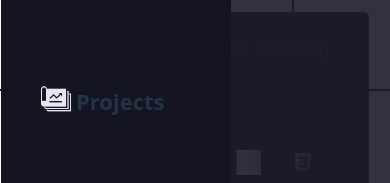
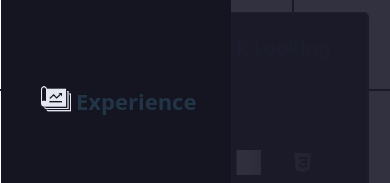
Before and after one commit to devangmalhotra/portfolio-website, a React (Vite) app: page / in a window 390 px wide. Both pictures are taken after a click on the element 44 px from the left and 44 px from the top of the page. Shown: the part 408-591 px from the top of the page. Built offline with nearby package versions, Linux system fonts and the light colour scheme; grey boxes are pictures that could not be loaded.

Commit message:
updated files

```diff
--- a/src/Components/MainContentContainerMobile/MainContentContainerMobile.jsx
+++ b/src/Components/MainContentContainerMobile/MainContentContainerMobile.jsx
@@ -56,10 +56,6 @@ function MainContentContainerMobile() {
         setNavBarOpen(!navBarOpen);
     }
 
-    const showNavBar = () => {
-
-    }
-
   return (
     <div id='main-content-container-mobile'>
         <div id='mobile-navbar-container'>
--- a/src/Components/NavBar/NavBar.jsx
+++ b/src/Components/NavBar/NavBar.jsx
@@ -8,10 +8,10 @@ function NavBar(props) {
     <motion.div id='navbar-card-container' className='card' initial={{ opacity: 0, x: -100 }} whileInView={{ opacity: 1, x: 0 }} transition={{ duration: 0.2 }} exit={{ opacity: 0, x: -100 }} key='navbar'>
         <nav className='navbar card-content'>
           <ul className='navbar-links'>
-              <li onClick={() => {props.handleSectionClick('home'); props.handleHamburgerClick()}}className={props.activeSection == 'home' ? 'navbar-active' : ''}><div className='navbar-icon icon' id='home-icon'></div>Home</li>
-              <li onClick={() => {props.handleSectionClick('experience'); props.handleHamburgerClick()}} className={props.activeSection == 'experience' ? 'navbar-active' : ''}><div className='navbar-icon icon' id='experience-icon'></div>Experience</li>
-              <li onClick={() => {props.handleSectionClick('projects'); props.handleHamburgerClick()}} className={props.activeSection == 'projects' ? 'navbar-active' : ''}><div className='navbar-icon icon' id='projects-icon'></div>Projects</li>
-              <li onClick={() => {props.handleSectionClick('contact'); props.handleHamburgerClick()}} className={props.activeSection == 'contact' ? 'navbar-active' : ''}><div className='navbar-icon icon' id='contact-icon'></div>Contact</li>
+            {props.mobileNavBar ? (<li onClick={() => {props.handleSectionClick('home'); props.handleHamburgerClick()}}className={props.activeSection == 'home' ? 'navbar-active' : ''}><div className='navbar-icon icon' id='home-icon'></div>Home</li>) : (<li onClick={() => {props.handleSectionClick('home'); }}className={props.activeSection == 'home' ? 'navbar-active' : ''}><div className='navbar-icon icon' id='home-icon'></div>Home</li>)}
+            {props.mobileNavBar ? (<li onClick={() => {props.handleSectionClick('experience'); props.handleHamburgerClick()}}className={props.activeSection == 'experience' ? 'navbar-active' : ''}><div className='navbar-icon icon' id='experience-icon'></div>Experience</li>) : (<li onClick={() => {props.handleSectionClick('experience'); }}className={props.activeSection == 'experience' ? 'navbar-active' : ''}><div className='navbar-icon icon' id='experience-icon'></div>Experience</li>)}
+            {props.mobileNavBar ? (<li onClick={() => {props.handleSectionClick('projects'); props.handleHamburgerClick()}}className={props.activeSection == 'projects' ? 'navbar-active' : ''}><div className='navbar-icon icon' id='projects-icon'></div>Experience</li>) : (<li onClick={() => {props.handleSectionClick('projects'); }}className={props.activeSection == 'projects' ? 'navbar-active' : ''}><div className='navbar-icon icon' id='projects-icon'></div>Projects</li>)}
+            {props.mobileNavBar ? (<li onClick={() => {props.handleSectionClick('contact'); props.handleHamburgerClick()}}className={props.activeSection == 'contact' ? 'navbar-active' : ''}><div className='navbar-icon icon' id='contact-icon'></div>Contact</li>) : (<li onClick={() => {props.handleSectionClick('contact'); }}className={props.activeSection == 'contact' ? 'navbar-active' : ''}><div className='navbar-icon icon' id='contact-icon'></div>Contact</li>)}
           </ul>
         </nav>
     </motion.div>
```
